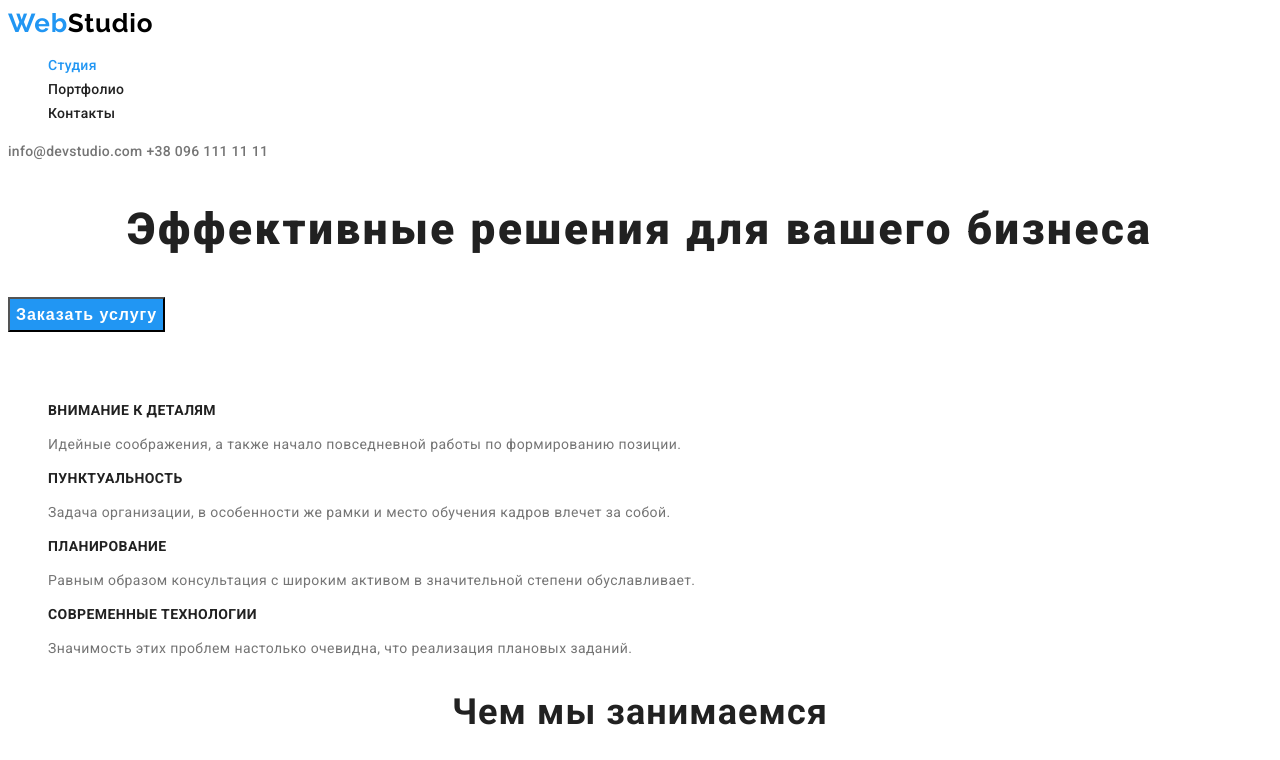
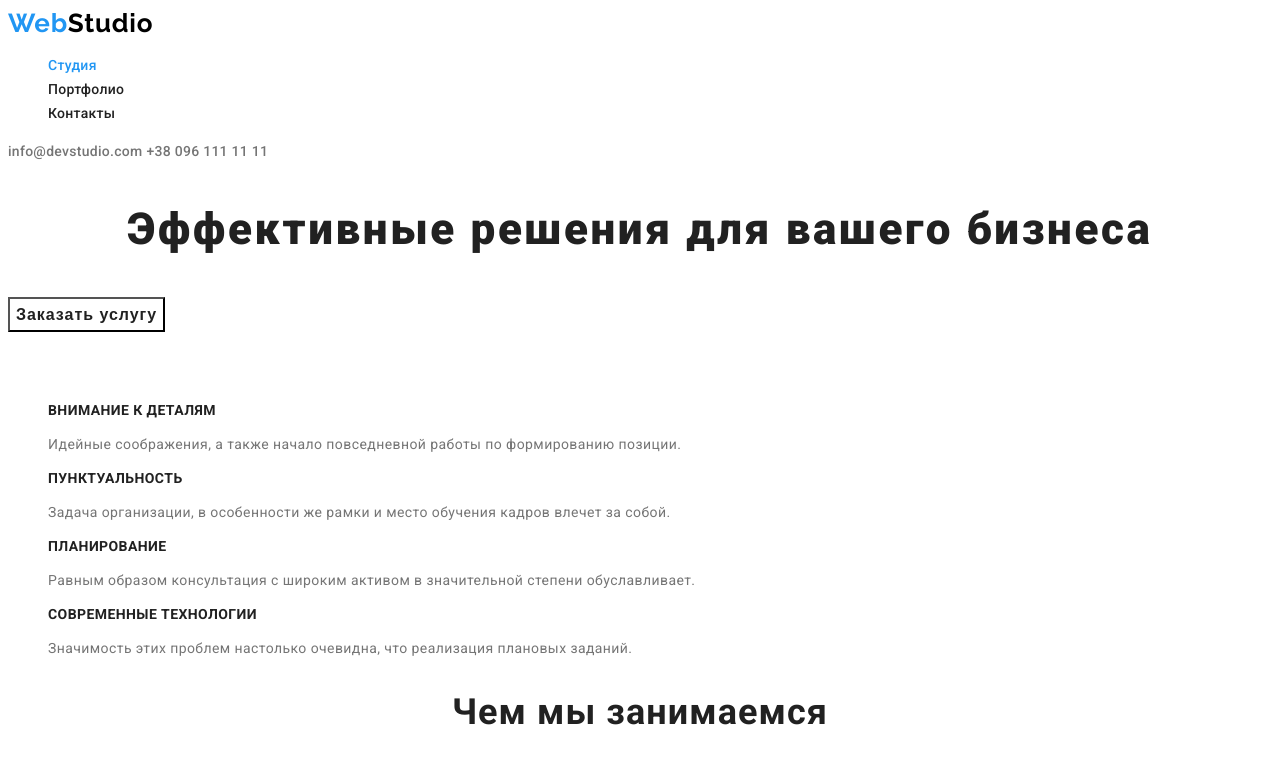
Before and after one commit to ALiasota/goit-markup-hw-02, a plain HTML site: page index.html in a window 1280 px wide. In both pictures the pointer is over the button "Заказать услугу". Shown: the top 760 px of the page. Drawn offline with Linux system fonts and the light colour scheme.

Commit message:
Update styles.css

```diff
--- a/styles.css
+++ b/styles.css
@@ -94,6 +94,13 @@ body {
   line-height: 1.87;
   text-align: center;
   letter-spacing: 0.06em;
+}
+
+.hero-button:hover,
+.hero-button:focus {
+  background-color: var(--primary-white-color);
+  color: var(--title-text-color);
+  cursor: pointer;
 }
 
 /*quality*/
```
